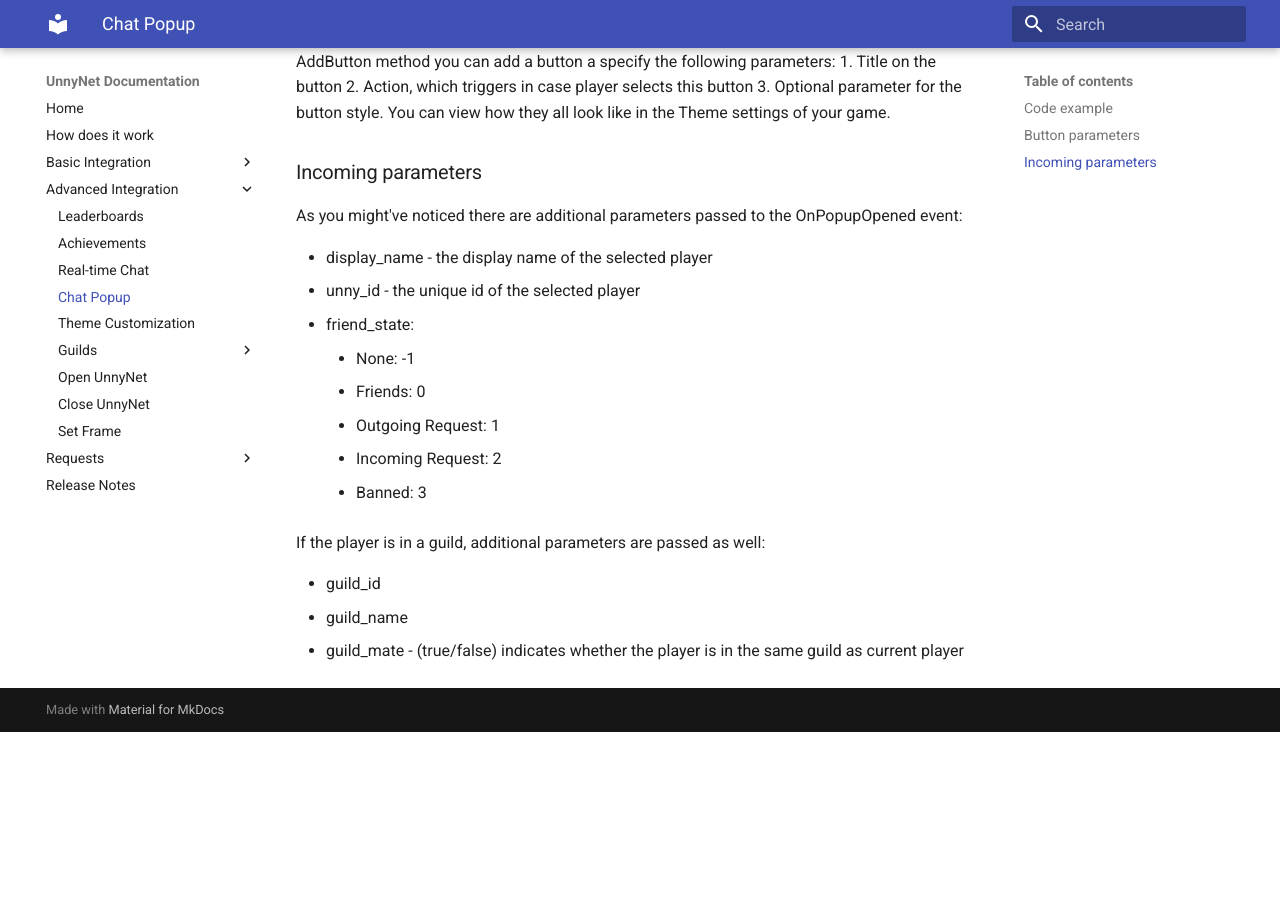
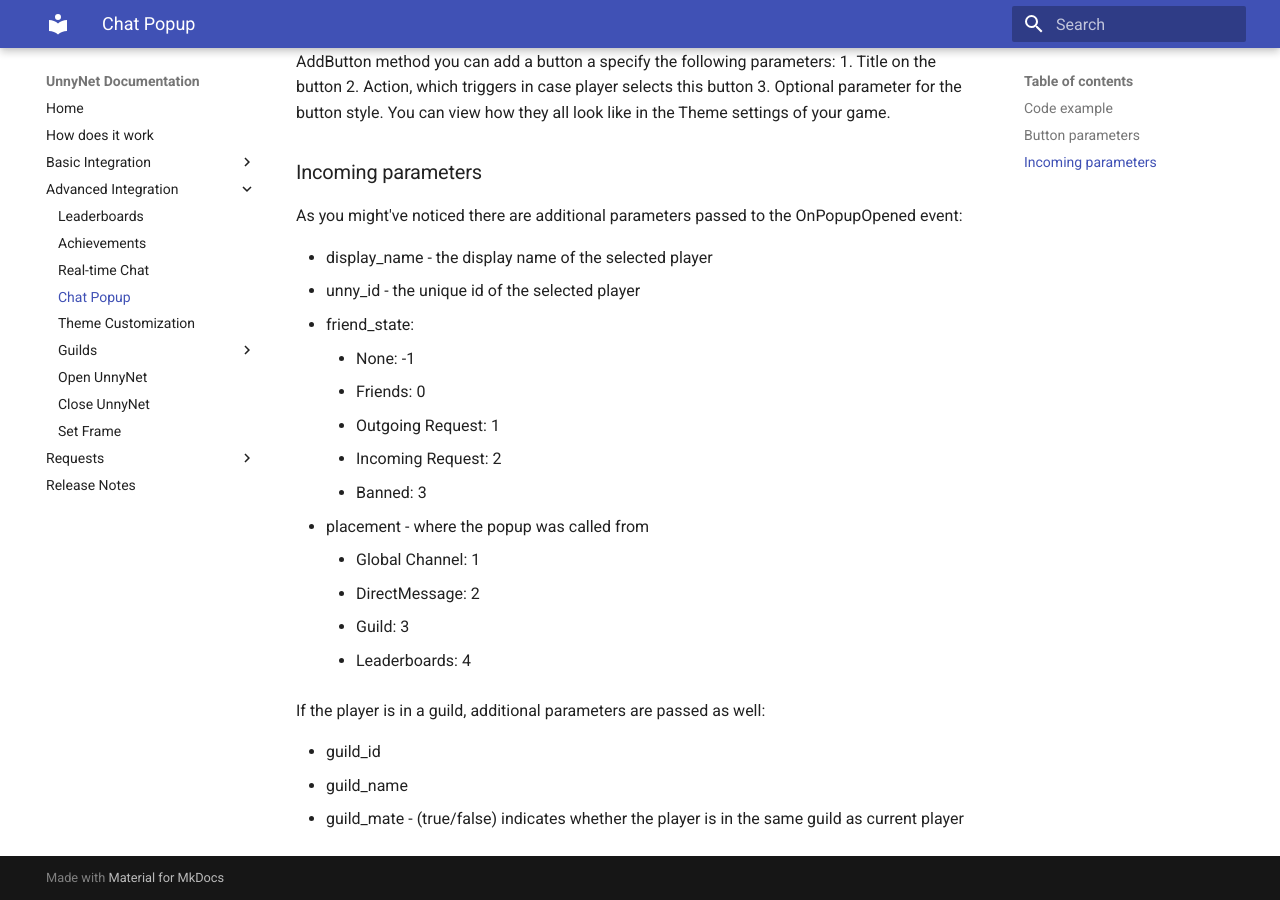
Before and after one commit to unnynet/unnynet-docs, an MkDocs documentation site: the page built from docs/advanced/chat_popup.md, in a window 1280 px wide and 900 px high, scrolled down 1185 px. Built offline with MkDocs 1.6.1 and Material for MkDocs 9.7.7, drawn with Linux system fonts in a browser that asks for light colours; before the commit the page ends 1917 px from its top, so only the background shows below that.

Commit message:
placement

```diff
--- a/docs/advanced/chat_popup.md
+++ b/docs/advanced/chat_popup.md
@@ -64,6 +64,11 @@ As you might've noticed there are additional parameters passed to the OnPopupOpe
     *   Outgoing Request: 1
     *   Incoming Request: 2
     *   Banned: 3
+*   placement - where the popup was called from
+    *   Global Channel: 1
+    *   DirectMessage: 2
+    *   Guild: 3
+    *   Leaderboards: 4
 
 If the player is in a guild, additional parameters are passed as well:
 
```
